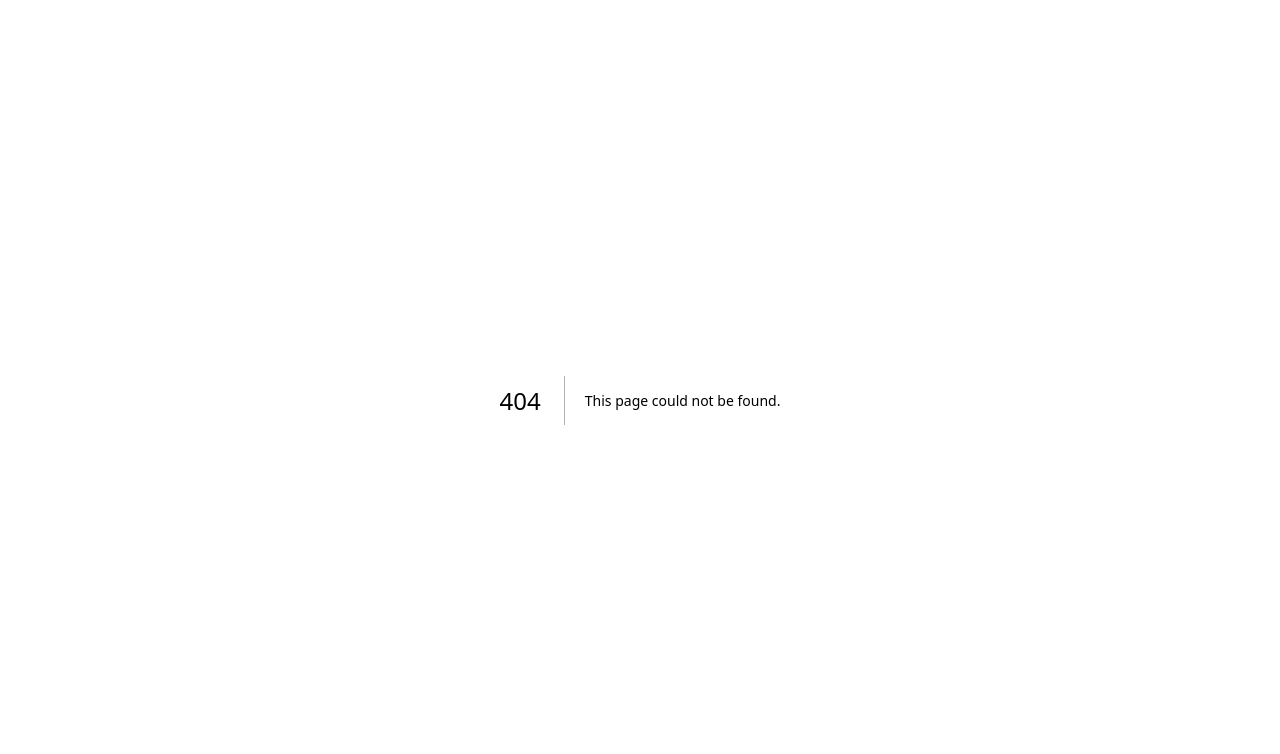
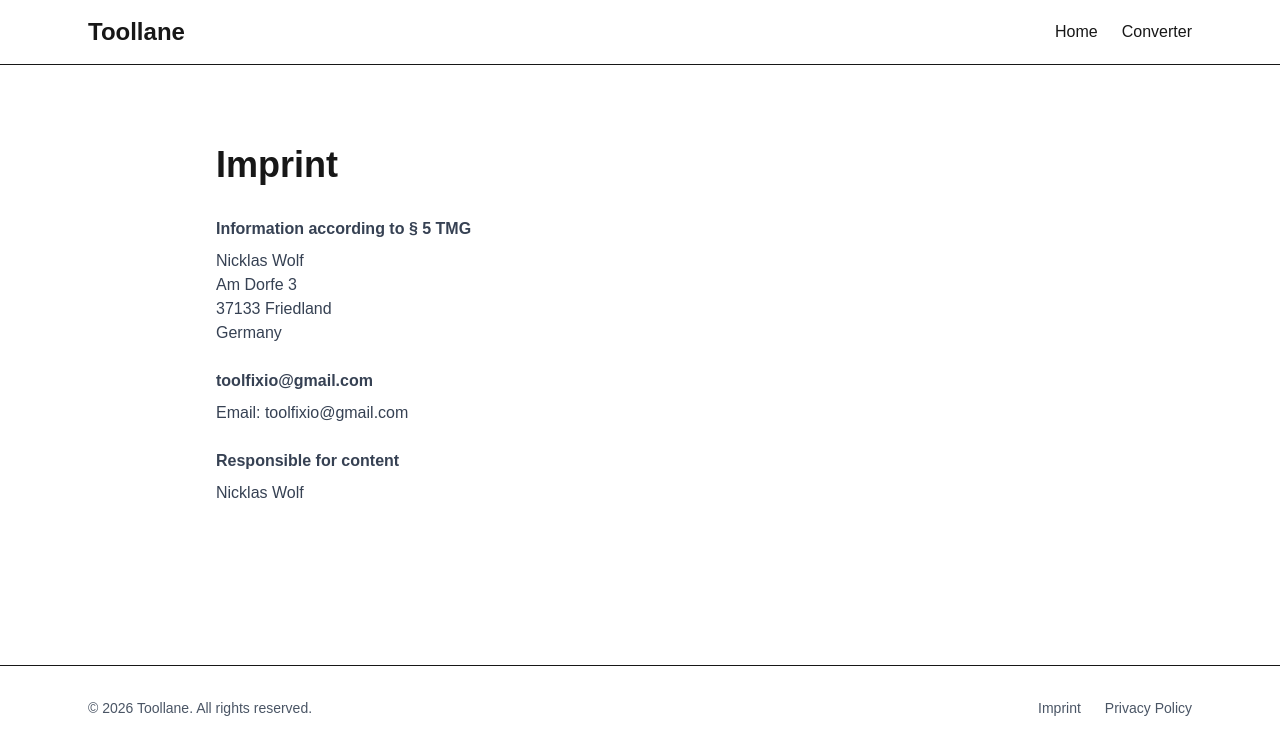
Before and after one commit to toollane/Toollane.net, a Next.js app: page /imprint in a window 1280 px wide. Before the commit this address had no page. Shown: the top 754 px of the page. Built offline with nearby package versions, Linux system fonts and the light colour scheme.

Commit message:
add navbar footer legal pages

```diff
--- /dev/null
+++ b/app/imprint/page.tsx
@@ -0,0 +1,47 @@
+export default function ImprintPage() {
+  return (
+    <main className="max-w-4xl mx-auto px-6 py-20">
+
+      <h1 className="text-4xl font-bold mb-8">
+        Imprint
+      </h1>
+
+      <div className="space-y-6 text-gray-700">
+
+        <div>
+          <h2 className="font-semibold mb-2">
+            Information according to § 5 TMG
+          </h2>
+
+          <p>
+            Nicklas Wolf<br />
+            Am Dorfe 3<br />
+            37133 Friedland<br />
+            Germany
+          </p>
+        </div>
+
+        <div>
+          <h2 className="font-semibold mb-2">
+            toolfixio@gmail.com
+          </h2>
+
+          <p>
+            Email: toolfixio@gmail.com
+          </p>
+        </div>
+
+        <div>
+          <h2 className="font-semibold mb-2">
+            Responsible for content
+          </h2>
+
+          <p>
+            Nicklas Wolf
+          </p>
+        </div>
+
+      </div>
+    </main>
+  );
+}
--- a/app/layout.tsx
+++ b/app/layout.tsx
@@ -1,20 +1,12 @@
 import type { Metadata } from "next";
-import { Geist, Geist_Mono } from "next/font/google";
 import "./globals.css";
 
-const geistSans = Geist({
-  variable: "--font-geist-sans",
-  subsets: ["latin"],
-});
-
-const geistMono = Geist_Mono({
-  variable: "--font-geist-mono",
-  subsets: ["latin"],
-});
+import Navbar from "@/components/navbar";
+import Footer from "@/components/footer";
 
 export const metadata: Metadata = {
-  title: "Create Next App",
-  description: "Generated by create next app",
+  title: "Toollane",
+  description: "Simple online tools and converters.",
 };
 
 export default function RootLayout({
@@ -23,11 +15,14 @@ export default function RootLayout({
   children: React.ReactNode;
 }>) {
   return (
-    <html
-      lang="en"
-      className={`${geistSans.variable} ${geistMono.variable} h-full antialiased`}
-    >
-      <body className="min-h-full flex flex-col">{children}</body>
+    <html lang="en">
+      <body>
+        <Navbar />
+
+        {children}
+
+        <Footer />
+      </body>
     </html>
   );
 }
--- /dev/null
+++ b/app/privacy-policy/page.tsx
@@ -0,0 +1,32 @@
+export default function PrivacyPolicyPage() {
+  return (
+    <main className="max-w-4xl mx-auto px-6 py-20">
+
+      <h1 className="text-4xl font-bold mb-8">
+        Privacy Policy
+      </h1>
+
+      <div className="space-y-6 text-gray-700">
+
+        <p>
+          This website may collect basic technical information such as browser type,
+          device information and visited pages for analytics and security purposes.
+        </p>
+
+        <p>
+          No personal data is sold to third parties.
+        </p>
+
+        <p>
+          If you contact us by email, your information will only be used to process
+          your request.
+        </p>
+
+        <p>
+          Additional privacy information may be added in the future as this project evolves.
+        </p>
+
+      </div>
+    </main>
+  );
+}
--- /dev/null
+++ b/components/footer.tsx
@@ -0,0 +1,32 @@
+import Link from "next/link";
+
+export default function Footer() {
+  return (
+    <footer className="border-t mt-20">
+      <div className="max-w-6xl mx-auto px-6 py-8 flex flex-col md:flex-row justify-between gap-4 text-sm text-gray-600">
+
+        <p>
+          © 2026 Toollane. All rights reserved.
+        </p>
+
+        <div className="flex gap-6">
+
+          <Link
+            href="/imprint"
+            className="hover:underline"
+          >
+            Imprint
+          </Link>
+
+          <Link
+            href="/privacy-policy"
+            className="hover:underline"
+          >
+            Privacy Policy
+          </Link>
+
+        </div>
+      </div>
+    </footer>
+  );
+}
--- /dev/null
+++ b/components/navbar.tsx
@@ -0,0 +1,30 @@
+import Link from "next/link";
+
+export default function Navbar() {
+  return (
+    <header className="border-b">
+      <div className="max-w-6xl mx-auto px-6 py-4 flex items-center justify-between">
+
+        <Link
+          href="/"
+          className="text-2xl font-bold"
+        >
+          Toollane
+        </Link>
+
+        <nav className="flex gap-6">
+          <Link href="/" className="hover:underline">
+            Home
+          </Link>
+
+          <Link
+            href="/kg-to-lbs"
+            className="hover:underline"
+          >
+            Converter
+          </Link>
+        </nav>
+      </div>
+    </header>
+  );
+}
```
